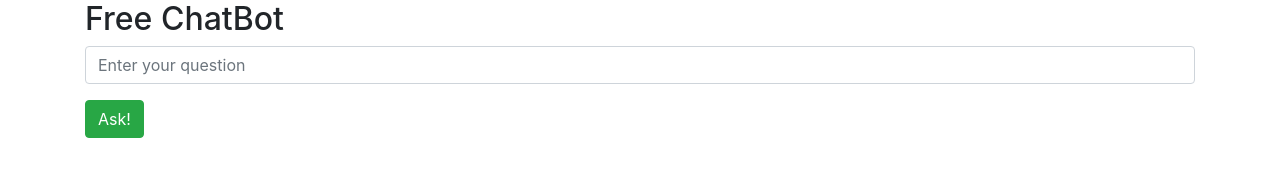
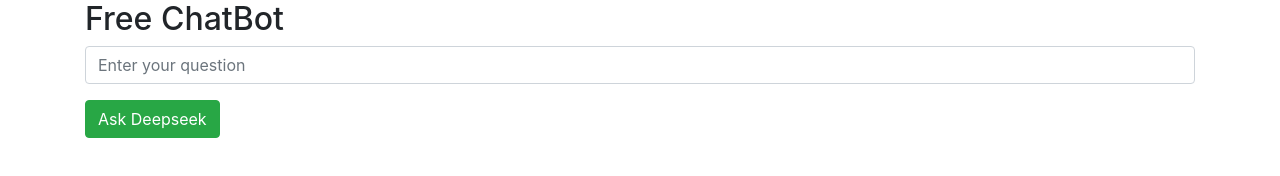
Before and after one commit to JDBalaoCuyam-an/sample_project, a plain HTML site: page index.html in a window 1280 px wide. Drawn offline with nearby package versions, Linux system fonts and the light colour scheme.

Commit message:
Change button Text

```diff
--- a/index.html
+++ b/index.html
@@ -39,7 +39,7 @@
 					id="userInput"
 					placeholder="Enter your question" />
 			</div>
-			<button class="btn btn-success" onclick="sendMessage()">Ask!</button>
+			<button class="btn btn-success" onclick="sendMessage()">Ask Deepseek</button>
 			<div id="response"></div>
 		</div>
 		<script src="script.js"></script>
```
